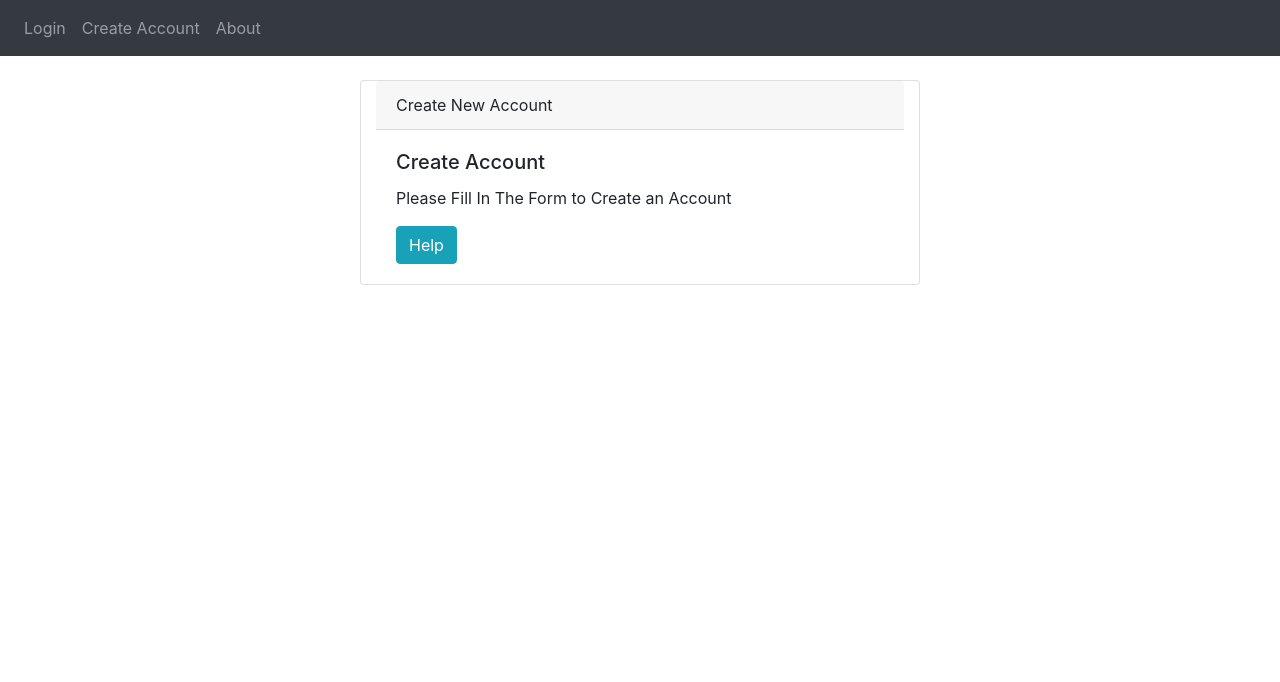
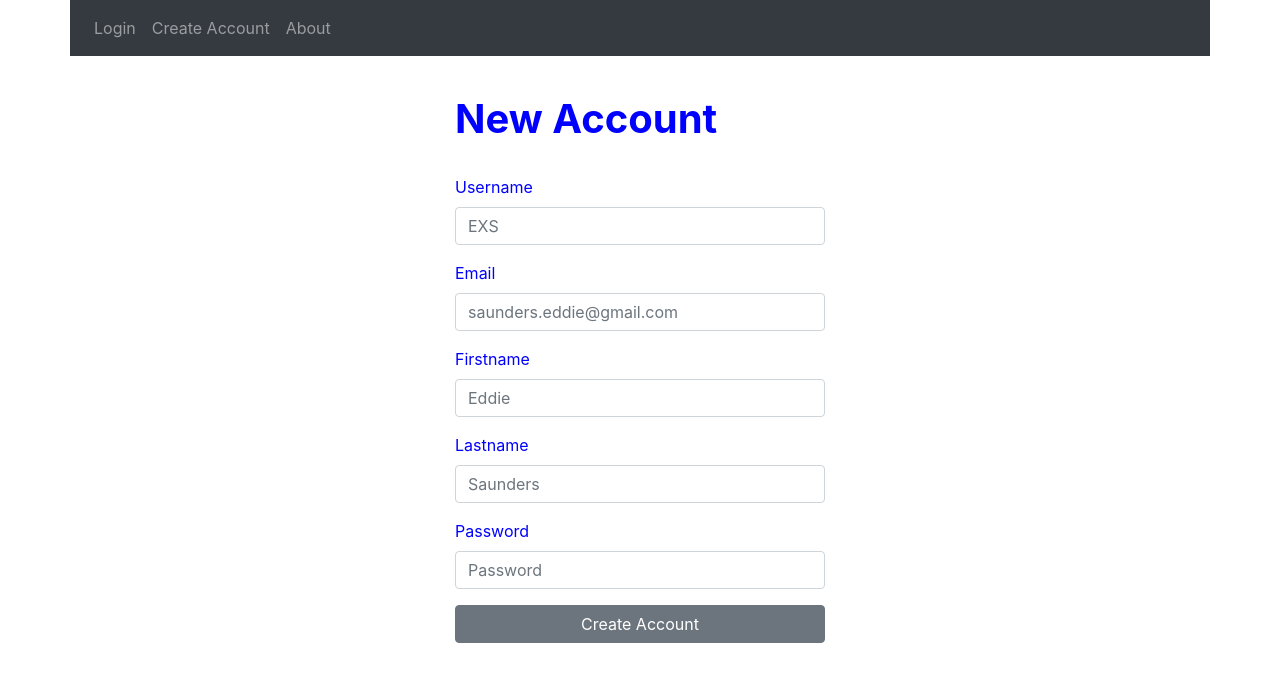
Before and after one commit to SaundersEddie/myTeamTaskPlanner, a React (Create React App) app in the folder client/: page /createaccount in a window 1280 px wide. Shown: the top 682 px of the page. Built offline with nearby package versions, Linux system fonts and the light colour scheme.

Commit message:
Added in login and new user form

```diff
--- a/client/package.json
+++ b/client/package.json
@@ -13,6 +13,7 @@
     "react-dom": "^17.0.1",
     "react-router-dom": "^5.2.0",
     "react-scripts": "4.0.0",
+    "reactstrap": "^8.7.1",
     "web-vitals": "^0.2.4"
   },
   "scripts": {
--- a/client/src/components/Navbar/Navbar-component.js
+++ b/client/src/components/Navbar/Navbar-component.js
@@ -5,7 +5,7 @@ import { Link } from 'react-router-dom';
 export default class Navbar extends Component {
     render() {
         return (
-            <nav className="navbar navbar-dark bg-dark navbar-expand-lg">
+            <nav className="container navbar navbar-dark bg-dark navbar-expand-lg">
                 {/* <Link to="/" className="navbar-brand">Team Task</Link> */}
                 <div className="navbar-collapse">
                     <ul className="navbar-nav mr-auto">
--- a/client/src/components/User/Login-component.js
+++ b/client/src/components/User/Login-component.js
@@ -1,17 +1,22 @@
 import React, { Component } from 'react';
-// import { Link } from 'react-router-dom';
+import { Button, Form, FormGroup, KLabel, Input, Label } from 'reactstrap';
+import './newUser.css';
 
 export default class LoginAccount extends Component {
     render() {
         return (
-            <div className="card mx-auto container" style={{ width: 35 + "rem" }}>
-                <div className="card-header">Account Login</div>
-                <div className="card-body">
-                    <h5 className="card-title">Login to an Existing Account</h5>
-                    <p className="card-text">Log Log Log</p>
-                    <a href="https://github.com/" className="btn btn-info">Help</a>
-                </div>
-            </div>
+            <form className="loginUserForm">
+                <h1><span className="font-weight-bold text-center">Login</span></h1><br />
+                <FormGroup>
+                    <Label>Username</Label>
+                    <Input type="text" placeholder="EXS" />
+                </FormGroup>
+                <FormGroup>
+                    <Label>Password</Label>
+                    <Input type="password" placeholder="Password" />
+                </FormGroup>
+                <Button className="btn-lag btn-dak btn-block">Login</Button>
+            </form>
         )
     }
 }
--- a/client/src/components/User/NewUser-component.js
+++ b/client/src/components/User/NewUser-component.js
@@ -1,17 +1,53 @@
 import React, { Component } from 'react';
 // import { Link } from 'react-router-dom';
+import { Button, Form, FormGroup, KLabel, Input, Label } from 'reactstrap';
+import './newUser.css';
+
 
 export default class CreateAccount extends Component {
     render() {
         return (
-            <div className="card mx-auto container" style={{ width: 35 + "rem" }}>
-                <div className="card-header">Create New Account</div>
-                <div className="card-body">
-                    <h5 className="card-title">Create Account</h5>
-                    <p className="card-text">Please Fill In The Form to Create an Account</p>
-                    <a href="https://github.com/" className="btn btn-info">Help</a>
-                </div>
+            <div>
+                <form className="newUserForm">
+                    <h1><span className="font-weight-bold text-center">New Account</span></h1><br />
+                    <FormGroup>
+                        <Label>Username</Label>
+                        <Input type="text" placeholder="EXS" />
+                    </FormGroup>
+                    <FormGroup>
+                        <Label>Email</Label>
+                        <Input type="text" placeholder="saunders.eddie@gmail.com" />
+                    </FormGroup>
+                    <FormGroup>
+                        <Label>Firstname</Label>
+                        <Input type="text" placeholder="Eddie" />
+                    </FormGroup>
+                    <FormGroup>
+                        <Label>Lastname</Label>
+                        <Input type="text" placeholder="Saunders" />
+                    </FormGroup>
+                    <FormGroup>
+                        <Label>Password</Label>
+                        <Input type="password" placeholder="Password" />
+                    </FormGroup>
+                    <Button className="btn-lag btn-dak btn-block">Create Account</Button>
+                </form>
+
             </div>
+
+
+
+
+
+
+            // <div className="card mx-auto container" style={{ width: 35 + "rem" }}>
+            //     <div className="card-header">Create New Account</div>
+            //     <div className="card-body">
+            //         <h5 className="card-title">Create Account</h5>
+            //         <p className="card-text">Please Fill In The Form to Create an Account</p>
+            //         <a href="https://github.com/" className="btn btn-info">Help</a>
+            //     </div>
+            // </div>
         )
     }
 }
--- /dev/null
+++ b/client/src/components/User/newUser.css
@@ -0,0 +1,19 @@
+/* New USer Form CSS */
+
+.newUserForm {
+    color: blue;
+    width: 100%;
+    max-width: 400px;
+    padding: 15px;
+    margin: auto;
+    height: 100%;
+}
+
+.loginUserForm {
+    color: blue;
+    width: 100%;
+    max-width: 400px;
+    padding: 15px;
+    margin: auto;
+    height: 100%;
+}
```
Also changed, not shown: 1 other file (tests, documents, lock files or other folders).
